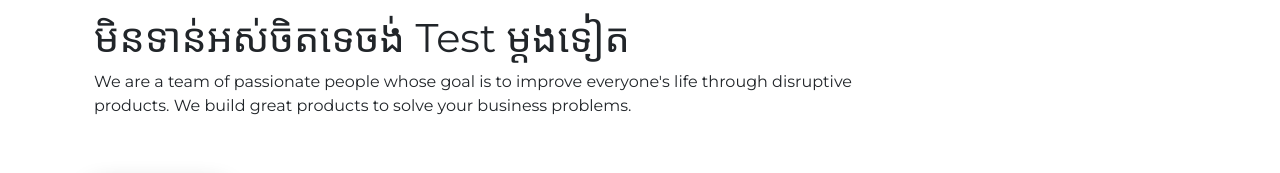
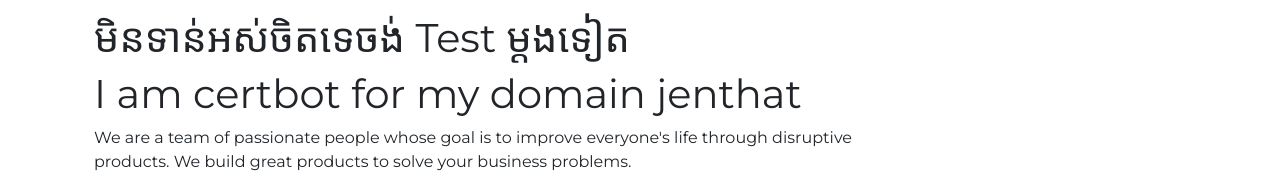
Before and after one commit to ChanthatThoeurn/jenkens-teacher, a React (Create React App) app: page / in a window 1280 px wide. Shown: the part 530-703 px from the top of the page. Built offline with nearby package versions, Linux system fonts and the light colour scheme; a web font is replaced by a local one.

Commit message:
update certbot

```diff
--- a/src/pages/HomePage.js
+++ b/src/pages/HomePage.js
@@ -14,6 +14,7 @@ const HomePage = () => {
                       happey nas when deploy success
                     </h1>
                     <h1> មិនទាន់អស់ចិតទេចង់ Test ម្ដងទៀត</h1>
+                    <h1>I am certbot for my domain jenthat</h1>
                     <p> We are a team of passionate people whose goal is to improve everyone's life through disruptive products. We build great products to solve your business problems.</p>
                     <div className="d-flex pt-5">
                         <button className="btn btn-success px-4 py-2">
```
